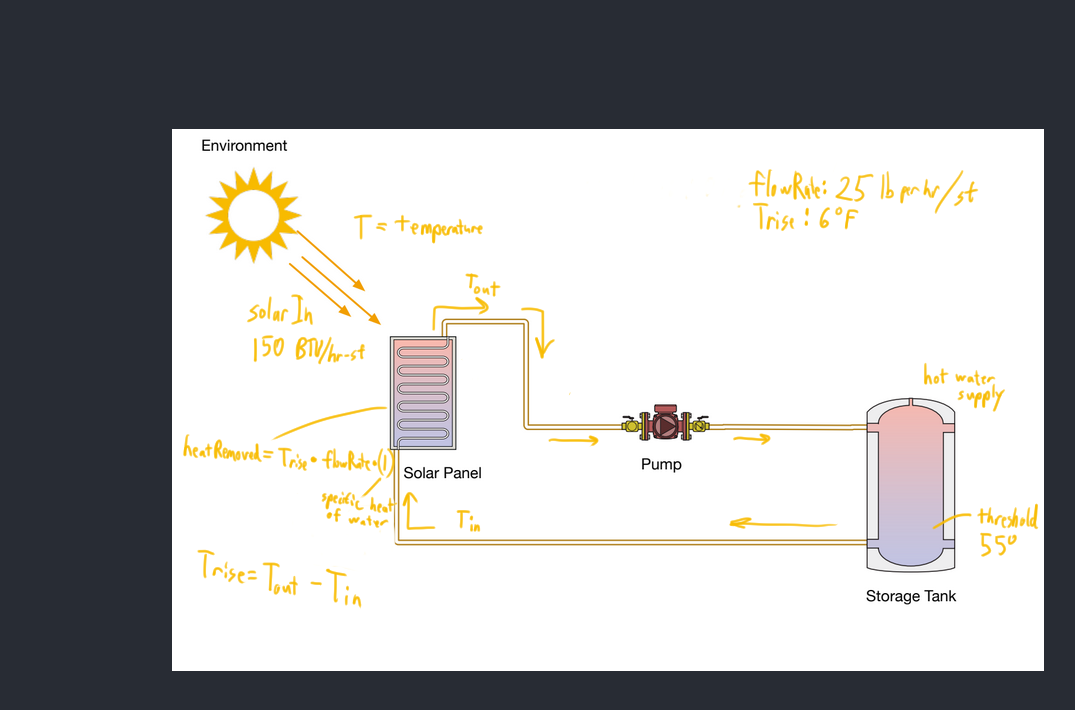
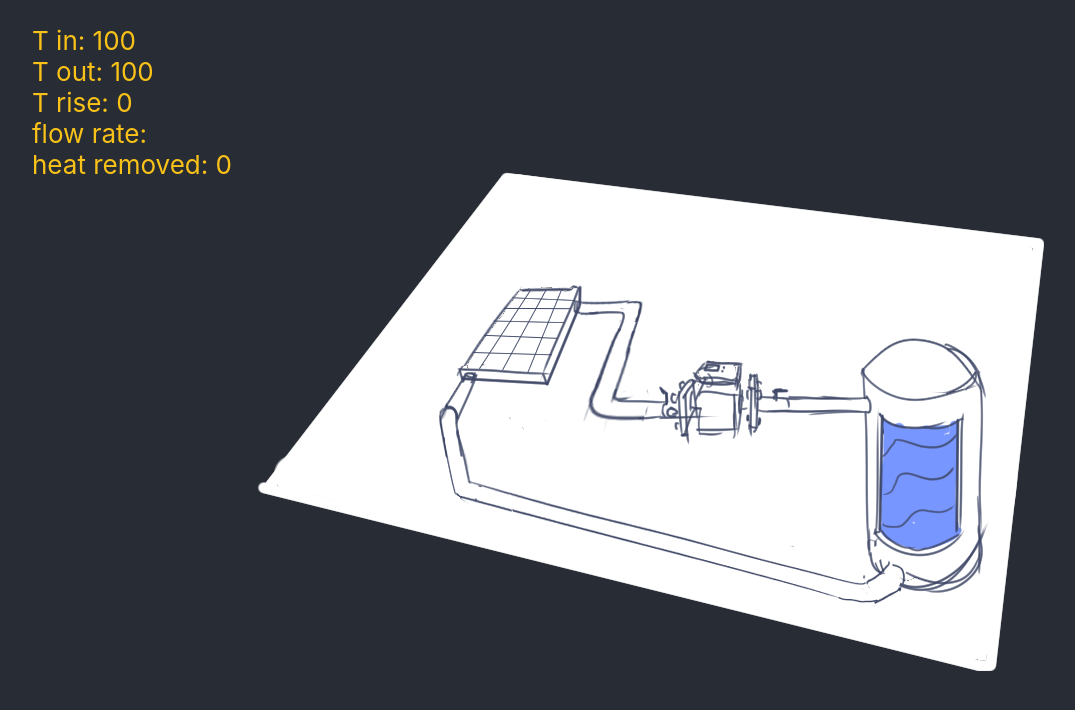
Before and after one commit to BriaKatrina/solar-panel-thermodynamics-exercise, a React (Create React App) app: page / in a window 1280 px wide. Shown: the top 710 px of the page, without its empty margins (32-1107 px from the left). Built offline with nearby package versions, Linux system fonts and the light colour scheme.

Commit message:
updated diagram image

```diff
--- a/src/App.js
+++ b/src/App.js
@@ -4,12 +4,13 @@ import diagram from './assets/diagram.png';
 import './App.css';
 
 function App() {
-  const simulation = SimulationWrapper()
+  const Simulation = SimulationWrapper()
 
   return (
     <div className="App">
       <header className="App-header">
-        <img src={diagram} className="diagram" alt="logo" />
+        <img src={diagram} className="diagram" alt="logo" style={{position: "absolute"}} />
+        <Simulation />
       </header>
     </div>
   );
--- a/src/components/SimulationWrapper.js
+++ b/src/components/SimulationWrapper.js
@@ -27,9 +27,13 @@ function SimulationWrapper(flowRate, tIn) {
 
         render() {
             return (
-                <Fragment>
-
-                </Fragment>
+                <div style={{position:"absolute", color:"#F9C219", textAlign:"left", left: 64, top: 25}}>
+                    <div>T in: {this.state.tIn}</div>
+                    <div>T out: {this.state.tOut}</div>
+                    <div>T rise: {this.state.tRise}</div>
+                    <div>flow rate: {this.state.flowRate}</div>
+                    <div>heat removed: {this.state.heatRemoved}</div>
+                </div>
             )
         }
     }
```
Also changed, not shown: src/assets/diagram.png.
